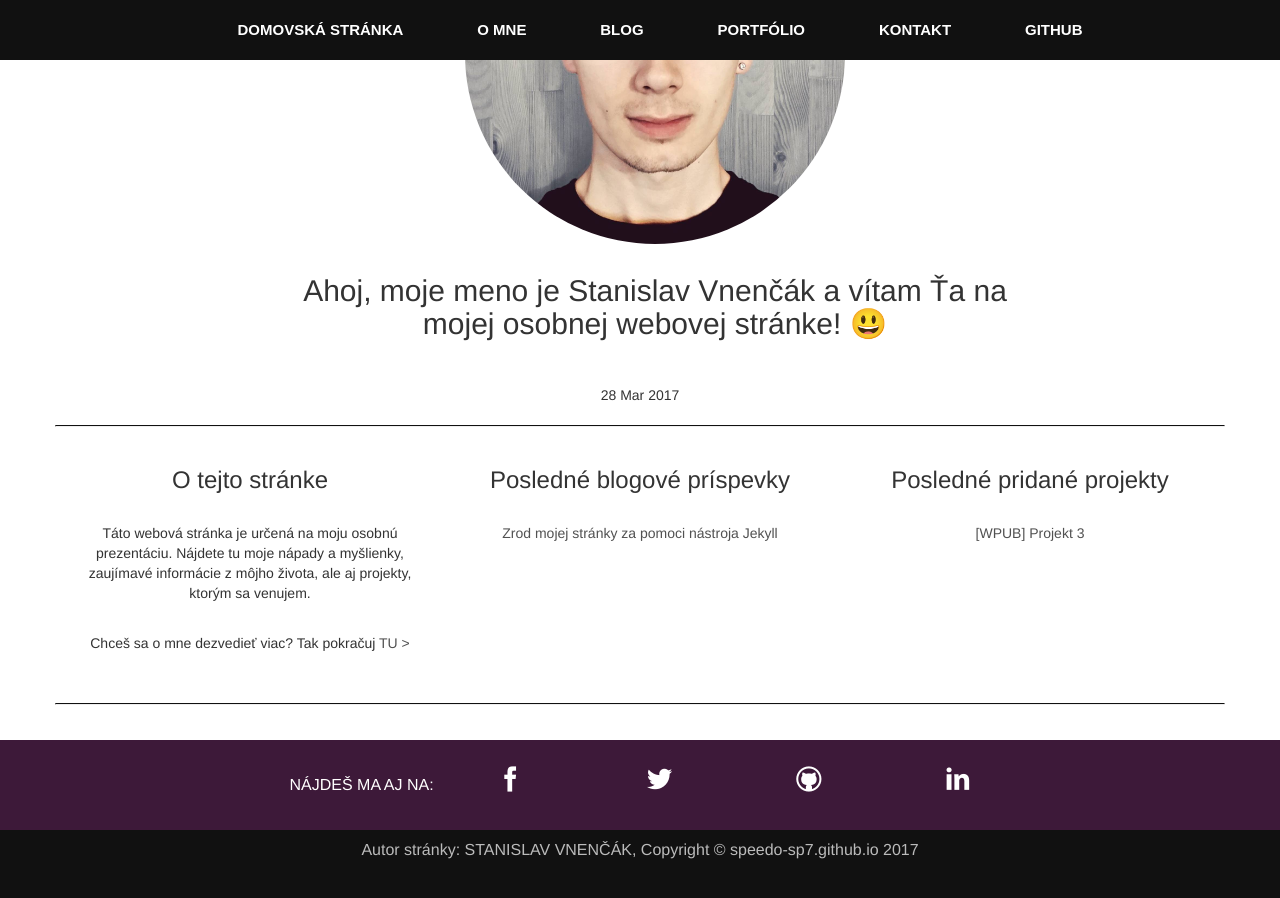
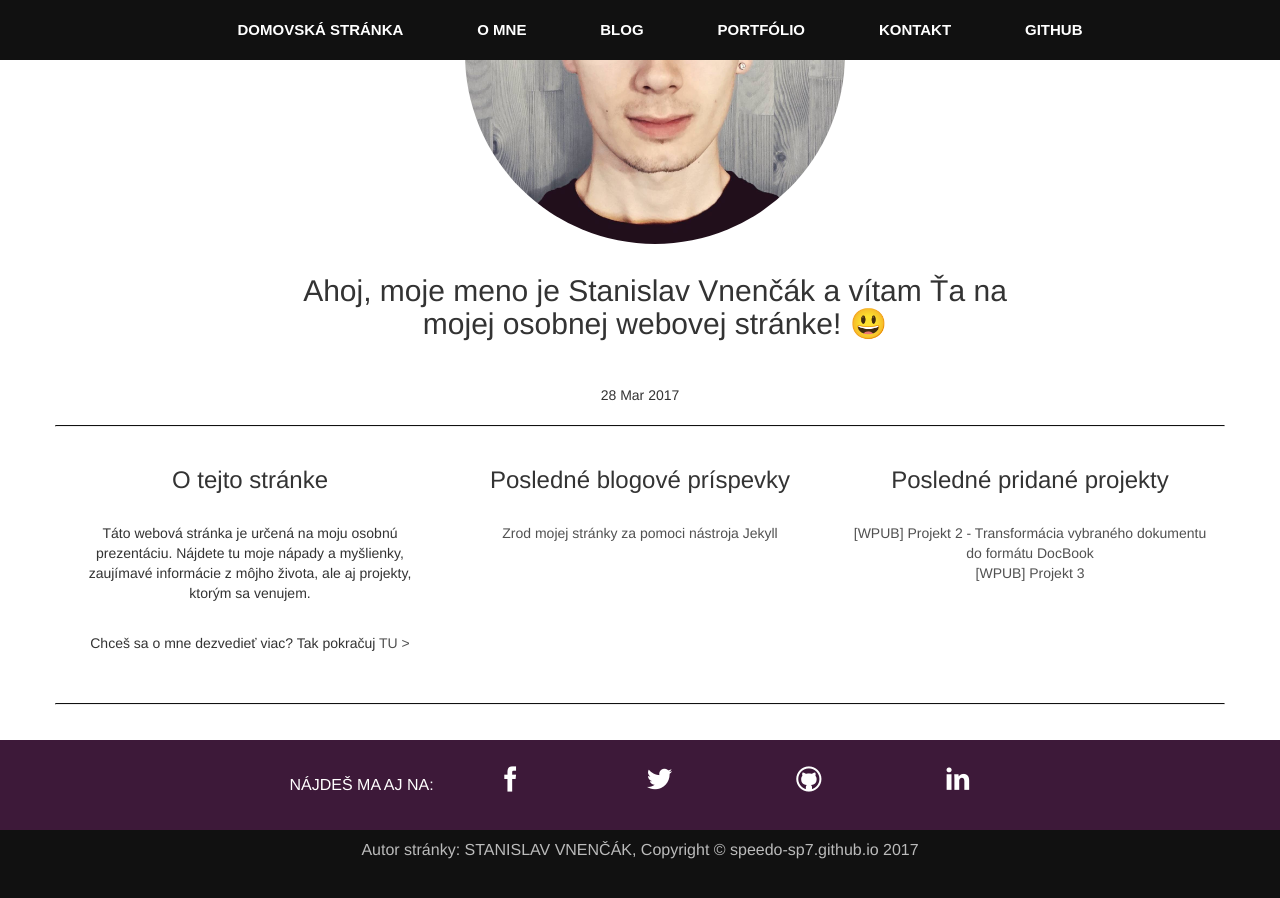
Before and after one commit to speedo-sp7/speedo-sp7.github.io, a Jekyll site: the page built from index.html, in a window 1280 px wide and 900 px high, scrolled down 546 px. Built offline with Jekyll 4.4.1, drawn with Linux system fonts in a browser that asks for light colours; emoji names are drawn with the system emoji font; a file with an impossible date is left out.

Commit message:
Update 2017-28-03-wpub-project2.markdown

```diff
--- a/_portfolio/wpub/2017-28-03-wpub-project2.markdown
+++ b/_portfolio/wpub/2017-28-03-wpub-project2.markdown
@@ -1,7 +1,7 @@
 ---
 layout: project
 title: Projekt 2 - Transformácia vybraného dokumentu do formátu DocBook
-date: 2017-28-03 21:23:12 -08:00
+date: 2017-03-28 21:23:12 -08:00
 
 category: "Webové publikovanie"
 tag: wpub
```
